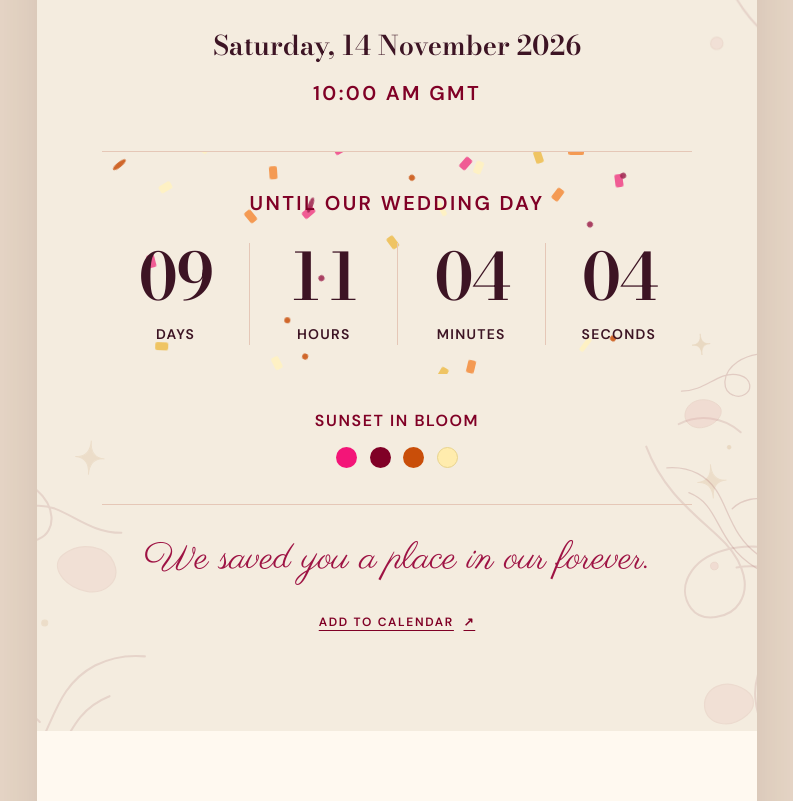
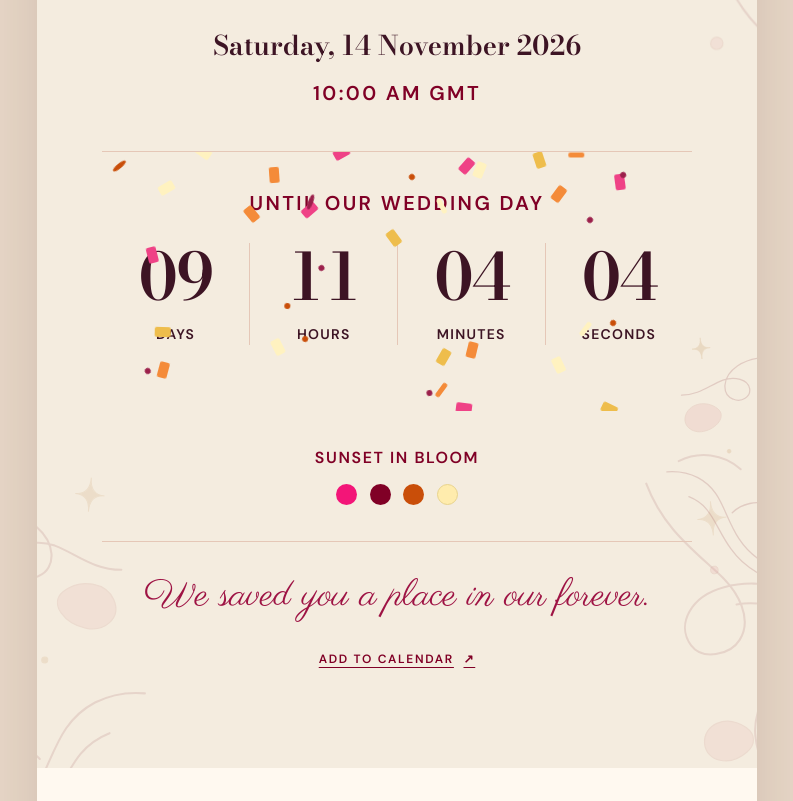
Before and after one commit to fidelnyame-80/Kaybee-Franca, a Next.js app: page / in a window 1280 px wide. Shown: the part 1199-2000 px from the top of the page, without its empty margins (243-1036 px from the left). Built offline with nearby package versions, Linux system fonts and the light colour scheme.

Commit message:
Fix confetti visibility with full-height foreground animation (#8)

```diff
--- a/app/globals.css
+++ b/app/globals.css
@@ -1234,3 +1234,13 @@ a { color: inherit; text-decoration: none; }
 .countdown__caption--celebration{font:600 clamp(38px,8cqw,78px)/1.15 var(--display);letter-spacing:-.035em;text-transform:none;color:var(--burgundy);margin:20px auto 12px;text-shadow:0 2px 0 #fff7eb}
 @keyframes countdown-confetti-fall{from{transform:translate3d(0,-10px,0) rotate(var(--confetti-rotation))}to{transform:translate3d(var(--confetti-drift),320px,0) rotate(900deg)}}
 @media(prefers-reduced-motion:reduce){.countdown__confetti-piece{animation:none;top:30%;opacity:.5}.countdown__confetti-piece:nth-child(3n){top:70%}}
+
+/* Confetti visibility fix: travel across the entire countdown rather than only 320px. */
+.countdown{min-height:260px}
+.countdown__confetti{z-index:5;inset:0;overflow:hidden}
+.countdown__confetti-piece{top:0;opacity:1;width:10px;height:16px;animation-name:countdown-confetti-full-fall;animation-timing-function:linear;animation-iteration-count:infinite}
+@keyframes countdown-confetti-full-fall{
+  0%{top:-20px;transform:translateX(0) rotate(var(--confetti-rotation))}
+  100%{top:calc(100% + 20px);transform:translateX(var(--confetti-drift)) rotate(900deg)}
+}
+@media(prefers-reduced-motion:reduce){.countdown__confetti-piece{animation:none;top:20%;opacity:.6}}
```
